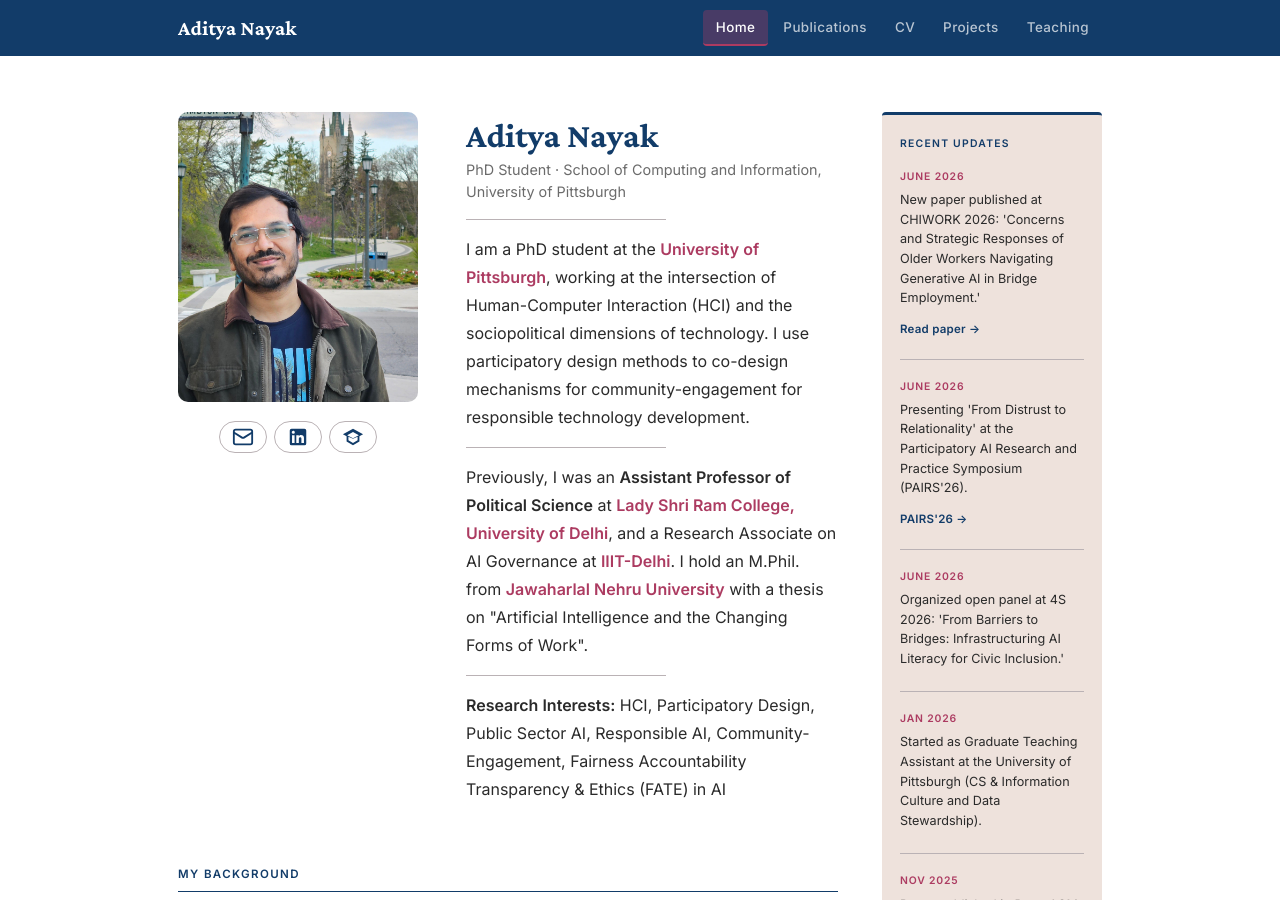
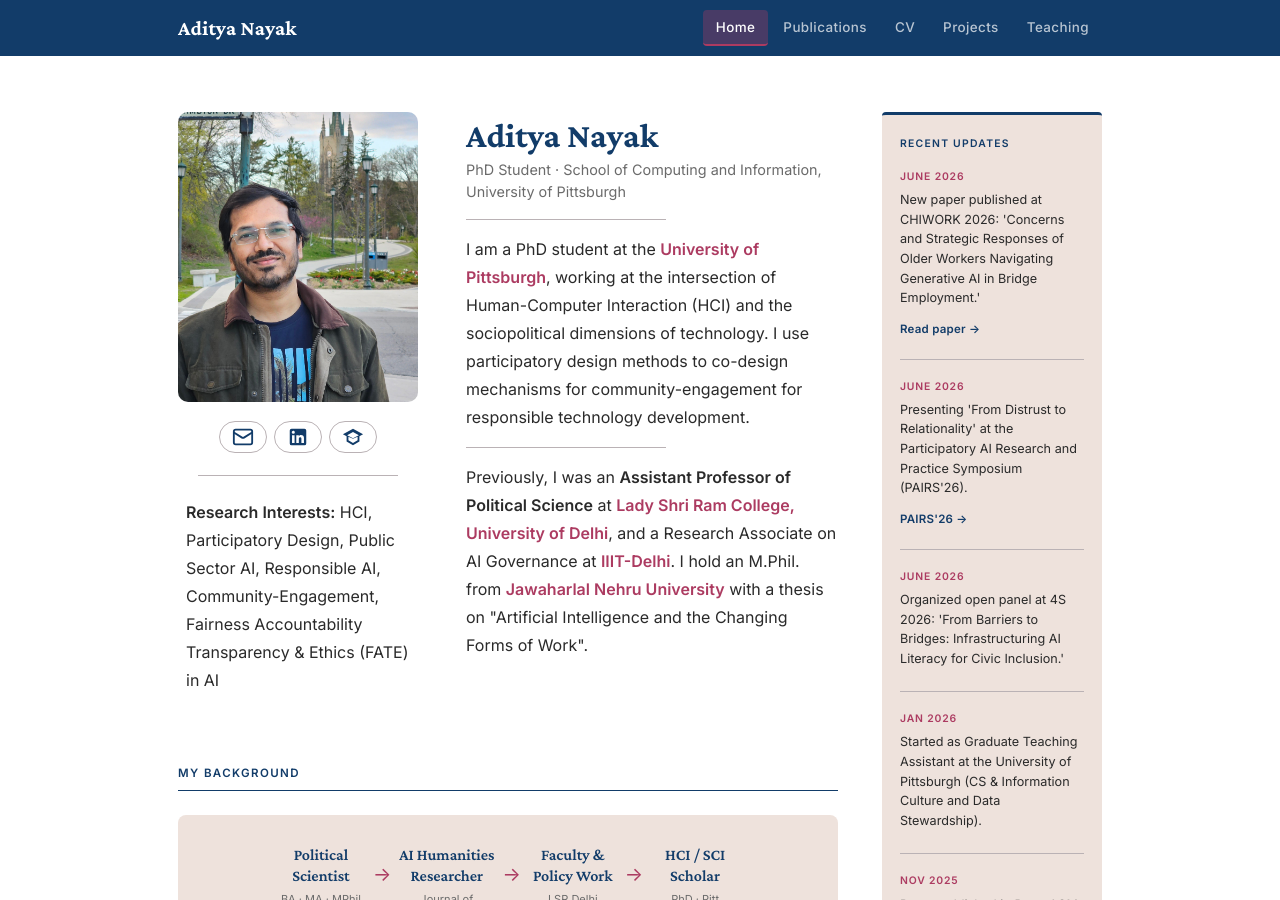
Before and after one commit to adityanayak-info/adityanayak-info.github.io, a Jekyll site: the page built from index.md, in a window 1280 px wide and 900 px high. Built offline with Jekyll 4.4.1, drawn with Linux system fonts in a browser that asks for light colours.

Commit message:
Update index.md

```diff
--- a/index.md
+++ b/index.md
@@ -38,6 +38,10 @@
        <svg viewBox="0 0 24 24" fill="#123C69" width="22" height="22" aria-hidden="true"><path d="M12 3 1 9l4 2.18V17l7 4 7-4v-5.82L23 9zm6.36 7L12 13.36 5.64 10 12 6.64zM17 15.56l-5 2.86-5-2.86v-3.73L12 14l5-2.17z"/></svg>
      </a>
 
+     <hr class="profile-rule">
+
+    <p><strong>Research Interests:</strong> HCI, Participatory Design, Public Sector AI, Responsible AI, Community-Engagement, Fairness Accountability Transparency &amp; Ethics (FATE) in AI</p>
+
     </div>
   </div>
 
@@ -54,9 +58,7 @@
 
     <p>Previously, I was an <strong>Assistant Professor of Political Science</strong> at <a class="inst-link" href="https://www.lsr.edu.in" target="_blank">Lady Shri Ram College, University of Delhi</a>, and a Research Associate on AI Governance at <a class="inst-link" href="https://www.iiitd.ac.in" target="_blank">IIIT-Delhi</a>. I hold an M.Phil. from <a class="inst-link" href="https://www.jnu.ac.in" target="_blank">Jawaharlal Nehru University</a> with a thesis on "Artificial Intelligence and the Changing Forms of Work".</p>
 
-    <hr class="profile-rule">
 
-    <p><strong>Research Interests:</strong> HCI, Participatory Design, Public Sector AI, Responsible AI, Community-Engagement, Fairness Accountability Transparency &amp; Ethics (FATE) in AI</p>
 
   </div>
 </div>
```
